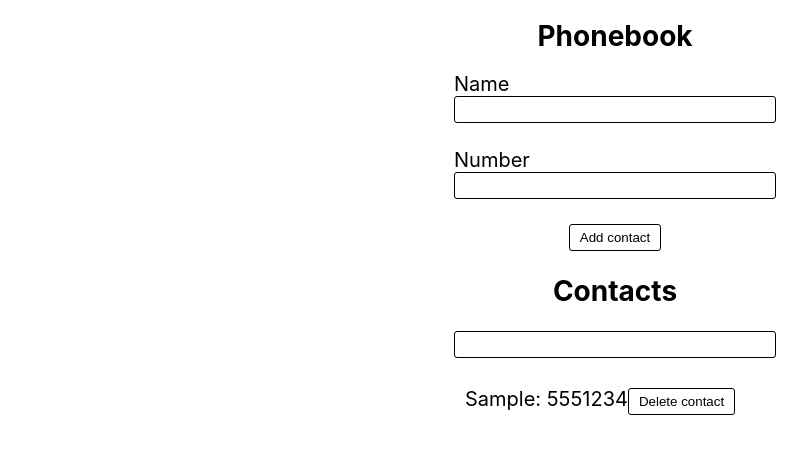
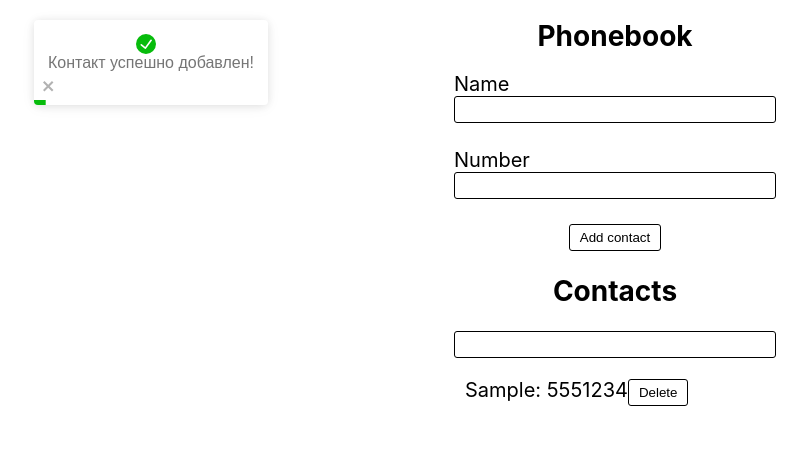
Before and after one commit to FergusonJoan/goit-react-hw-03-phonebook, a React (Create React App) app: page / in a window 1280 px wide. Both pictures are taken after typing "Sample", "5551234" into the empty fields and a click on the button "Add contact". Shown: the top 454 px of the page, without its empty margins (25-832 px from the left). Built offline with nearby package versions, Linux system fonts and the light colour scheme.

Commit message:
add toast library

```diff
--- a/package.json
+++ b/package.json
@@ -16,6 +16,7 @@
     "react": "^18.1.0",
     "react-dom": "^18.1.0",
     "react-scripts": "5.0.1",
+    "react-toastify": "^9.1.2",
     "web-vitals": "^2.1.3",
     "yup": "^1.1.1"
   },
--- a/src/components/App.jsx
+++ b/src/components/App.jsx
@@ -1,4 +1,6 @@
 import React, { Component } from 'react';
+import { ToastContainer, toast } from 'react-toastify';
+import 'react-toastify/dist/ReactToastify.css';
 import { nanoid } from 'nanoid';
 import { ContactForm } from './ContactForm/ContactForm';
 import { ContactList } from './ContactList/ContactList';
@@ -18,12 +20,31 @@ export class App extends Component {
       ({ name }) => name.toLowerCase() === contact.name.toLowerCase()
     );
     if (isExist) {
-      alert(`${contact.name} is already in contacts.`);
+      toast.error(`${contact.name} is already in contacts.`, {
+        position: 'top-left',
+        autoClose: 2000,
+        hideProgressBar: false,
+        closeOnClick: true,
+        pauseOnHover: true,
+        draggable: true,
+        progress: undefined,
+        theme: 'light',
+      });
       return;
     }
     this.setState(prevState => ({
       contacts: [...prevState.contacts, { id: nanoid(), ...contact }],
     }));
+    toast.success('Контакт успешно добавлен!', {
+      position: 'top-left',
+      autoClose: 2000,
+      hideProgressBar: false,
+      closeOnClick: true,
+      pauseOnHover: true,
+      draggable: true,
+      progress: undefined,
+      theme: 'light',
+    });
   };
   clearContact = idContact => {
     this.setState(prevState => ({
@@ -50,8 +71,6 @@ export class App extends Component {
   }
   componentDidUpdate(prevProps, prevState) {
     if (this.state.contacts !== prevState.contacts) {
-      console.log('Обновилось поле contacts');
-
       localStorage.setItem('contacts', JSON.stringify(this.state.contacts));
     }
   }
@@ -75,6 +94,7 @@ export class App extends Component {
         ) : (
           <p>There is no contacts here</p>
         )}
+        <ToastContainer />
       </div>
     );
   }
--- a/src/components/ContactList/ContactList.styled.js
+++ b/src/components/ContactList/ContactList.styled.js
@@ -8,4 +8,6 @@ export const List = styled.ul`
 `;
 export const ListItem = styled.li`
   font-size: 20px;
+
+  margin-bottom: 10px;
 `;
--- a/src/components/ContactListItem/ContactListIlem.styled.js
+++ b/src/components/ContactListItem/ContactListIlem.styled.js
@@ -6,5 +6,5 @@ export const FormButton = styled.button`
   border: 1px solid;
   border-radius: 3px;
   margin-left: 15px;
-  margin: 10px 0;
+  margin: 0;
 `;
--- a/src/components/ContactListItem/ContactListItem.jsx
+++ b/src/components/ContactListItem/ContactListItem.jsx
@@ -6,7 +6,7 @@ export const ContactListItem = ({ id, name, number, onDeleteContact }) => {
     <>
       {name}: {number}
       <FormButton type="button" onClick={() => onDeleteContact(id)}>
-        Delete contact
+        Delete
       </FormButton>
     </>
   );
```
Also changed, not shown: 1 other file (tests, documents, lock files or other folders).
